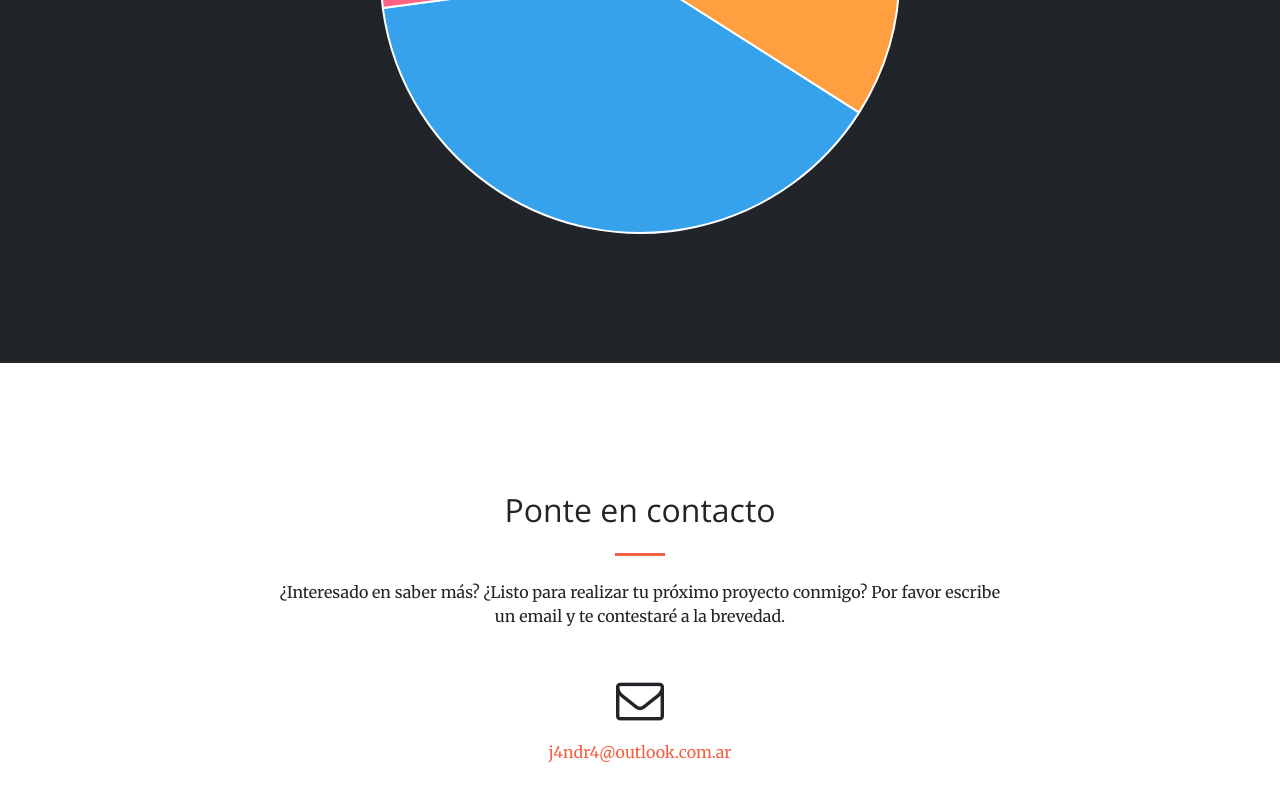
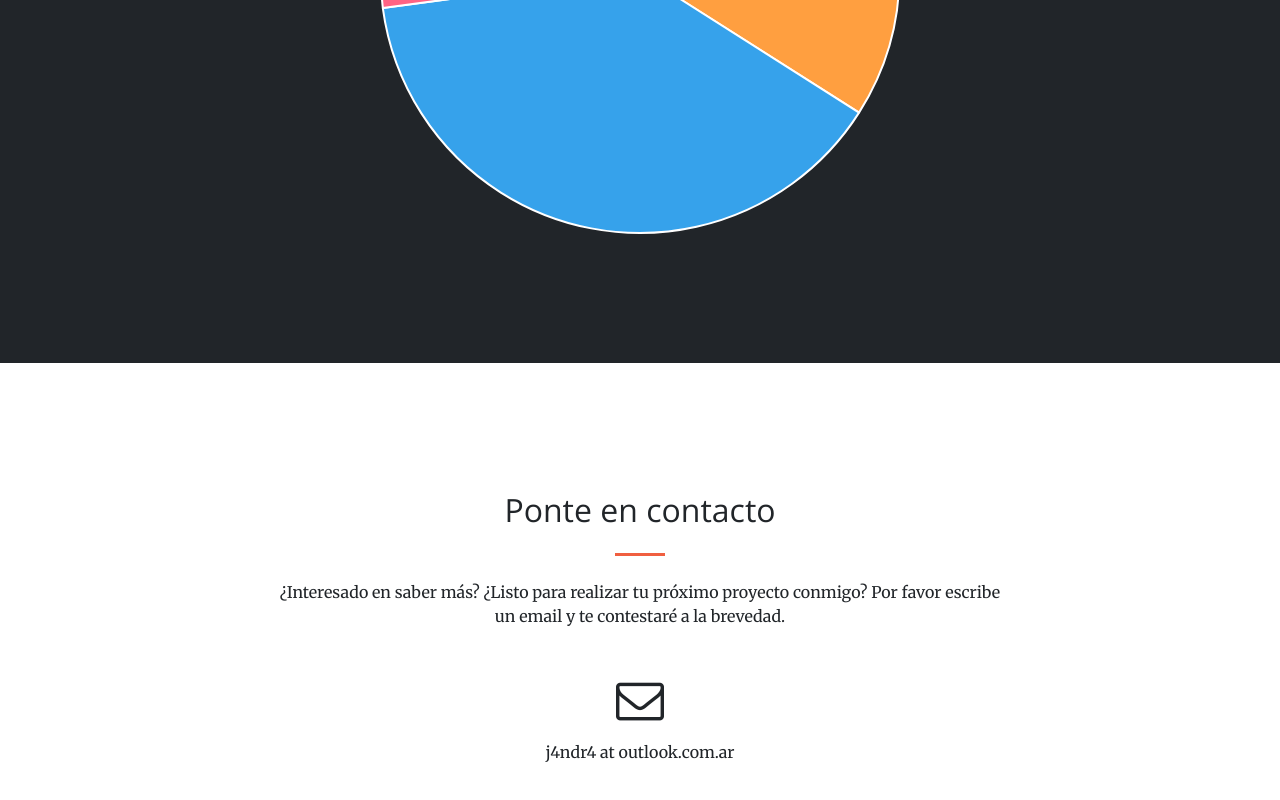
Before and after one commit to j4ndr4/j4ndr4.github.io, a plain HTML site: page index.html in a window 1280 px wide. Shown: the part 2976-3776 px from the top of the page. Drawn offline with nearby package versions, Linux system fonts and the light colour scheme.

Commit message:
correccion 2

```diff
--- a/index.html
+++ b/index.html
@@ -259,7 +259,7 @@
           <div class="col-lg-12 mr-auto text-center">
             <i class="fa fa-envelope-o fa-3x mb-3 sr-contact"></i>
             <p>
-              <a href="mailto:j4ndr4@outlook.com.ar">j4ndr4@outlook.com.ar</a>
+              <a>j4ndr4 at outlook.com.ar</a>
             </p>
           </div>
         </div>
```
